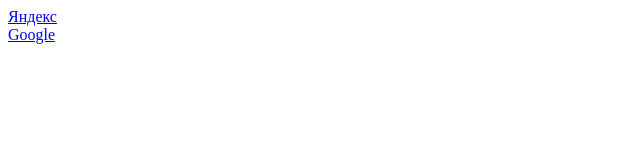
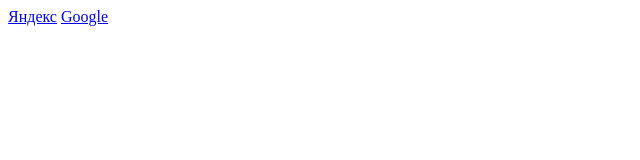
Before and after one commit to abcmf/abcmf.github.io, a plain HTML site: page index.html in a window 1280 px wide. Shown: the whole page, without its empty margins (0-640 px from the left). Drawn offline with Linux system fonts and the light colour scheme.

Commit message:
Add files via upload

```diff
--- a/index.html
+++ b/index.html
@@ -2,9 +2,7 @@
 <head>
 </head>
 <body>
-	<a id="1">Яндекс</a>
-	<br>
-	<a id="2">Google</a>
+	<a id="1">Яндекс</a> <a id="2">Google</a>
 	<script>
 		document.getElementById("1").href = `javascript:{function getSol(s){return fetch("/problem?id="+s).then(e=>e.text()).then(e=>{let t=document.createElement("iframe"),n=document.createElement("body");t.appendChild(n),t.style="display: none;",t.setAttribute("id",s),document.body.appendChild(t),n.innerHTML=e;let l=n.getElementsByClassName("solution")[n.getElementsByClassName("solution").length-1];e=l.getElementsByTagName("p")[l.getElementsByTagName("p").length-1].textContent;return document.body.removeChild(t),e})}function getAllSol(l){return Promise.all(l.map(e=>getSol(e))).then(t=>{let n={};for(let e=0;e<t.length;e++)n[l[e]]=t[e];return n})}let inputs={},c=document.getElementsByClassName("test_inp");for(let t=0;t<c.length;t++)if(-1!=c[t].name.indexOf("answer")){let e=c[t].name.slice(7);e=e.slice(0,e.indexOf("_")),inputs[e]=c[t]}let nums_elems=document.getElementsByClassName("prob_nums"),nums=[];for(let e=0;e<nums_elems.length;e++)nums.push(nums_elems[e].getElementsByTagName("a")[0].innerHTML);getAllSol(nums).then(l=>{nums.forEach((e,t,n)=>{inputs[t+1].setAttribute("title",l[e])})}).then(()=>console.log("profit!"));}`;//
 	document.getElementById("2").href = `javascript:{`;
```
